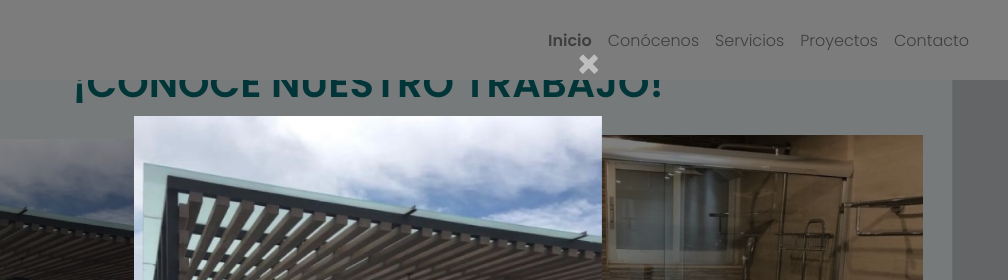
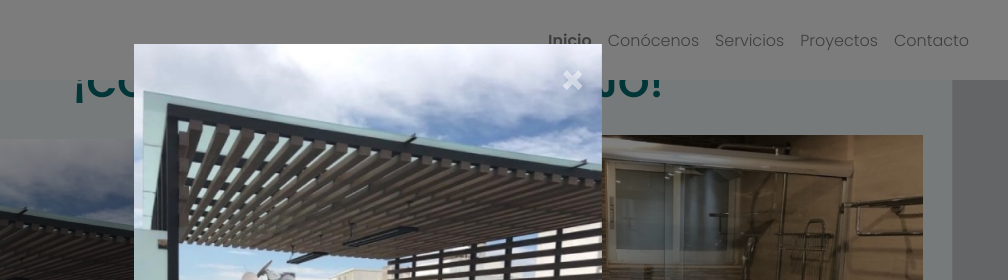
Before and after one commit to RichieSjt/Vertice-soluciones, a plain HTML site: page index.html in a window 1280 px wide. Both pictures are taken after a click on the picture 262 px from the left and 2174 px from the top of the page. Shown: the part 1774-2054 px from the top of the page, 272-1280 px from the left. Drawn offline with Linux system fonts and the light colour scheme.

Commit message:
Update modal header

```diff
--- a/css/styles.css
+++ b/css/styles.css
@@ -57,6 +57,10 @@ iframe {
 }
 
 .modal-header {
+    position: absolute;
+    z-index: 2;
+    top: 1rem;
+    right: 1rem;
     border:none;
 }
 .close {
```
